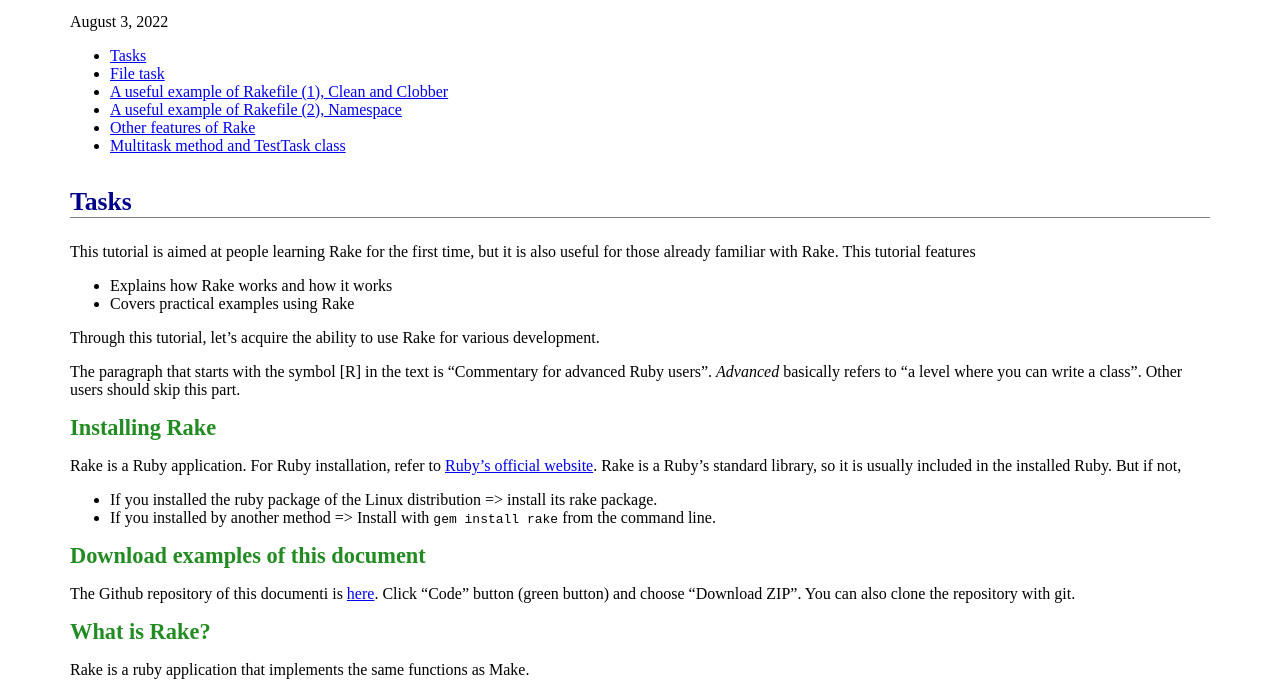
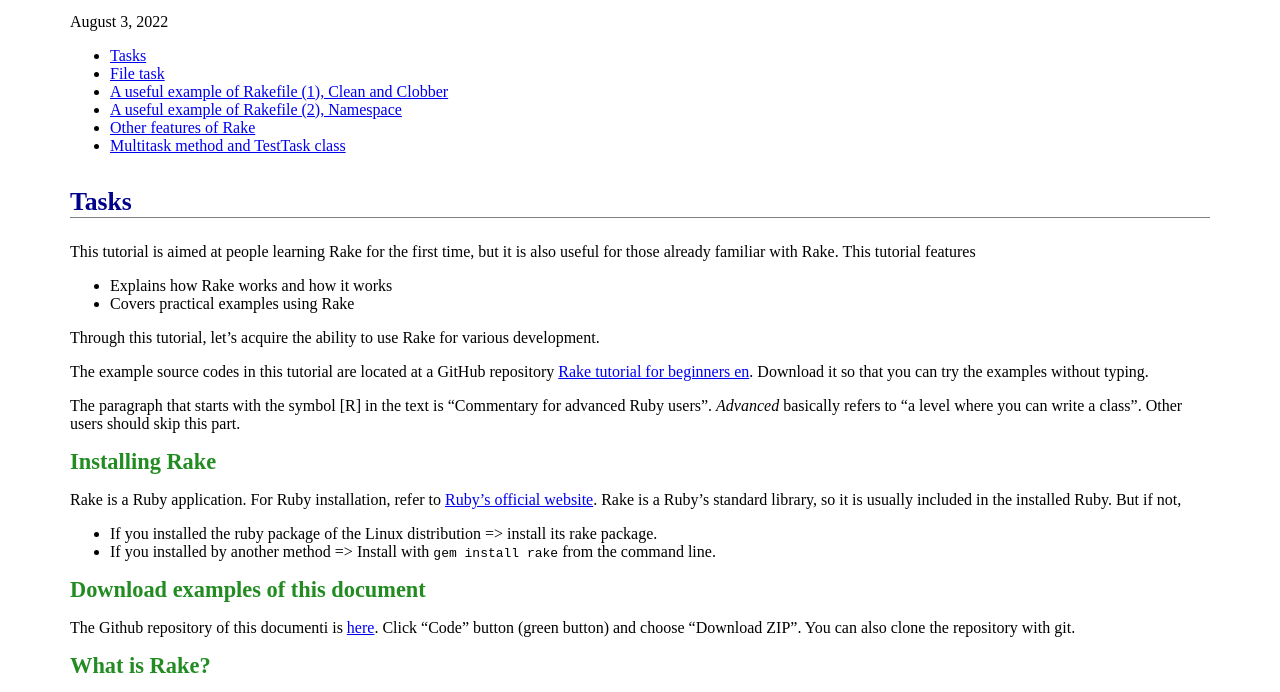
Before and after one commit to ToshioCP/Rake-tutorial-for-beginners-en, a plain HTML site: page docs/LearningRake.html in a window 1280 px wide. Shown: the part 101-793 px from the top of the page. Drawn offline with Linux system fonts and the light colour scheme.

Commit message:
Add repository address to HTML.

```diff
--- a/docs/LearningRake.html
+++ b/docs/LearningRake.html
@@ -102,6 +102,7 @@
 <li>Covers practical examples using Rake</li>
 </ul>
 <p>Through this tutorial, let’s acquire the ability to use Rake for various development.</p>
+<p>The example source codes in this tutorial are located at a GitHub repository <a href="https://github.com/ToshioCP/Rake-tutorial-for-beginners-en">Rake tutorial for beginners en</a>. Download it so that you can try the examples without typing.</p>
 <p>The paragraph that starts with the symbol [R] in the text is “Commentary for advanced Ruby users”. <em>Advanced</em> basically refers to “a level where you can write a class”. Other users should skip this part.</p>
 <h4 id="installing-rake">Installing Rake</h4>
 <p>Rake is a Ruby application. For Ruby installation, refer to <a href="https://www.ruby-lang.org/en/documentation/installation/#package-management-systems">Ruby’s official website</a>. Rake is a Ruby’s standard library, so it is usually included in the installed Ruby. But if not,</p>
```
Also changed, not shown: 1 other file.
